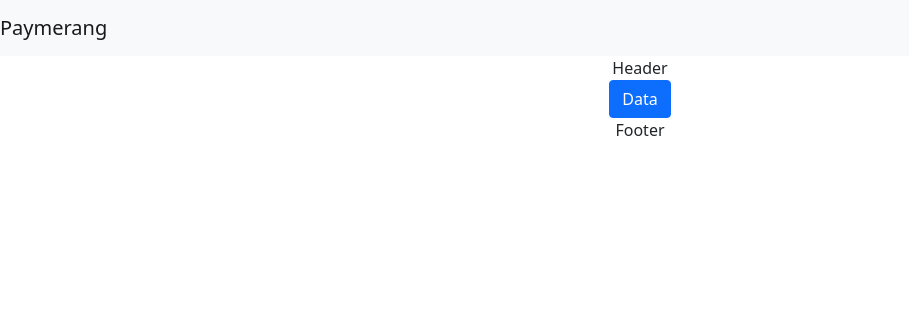
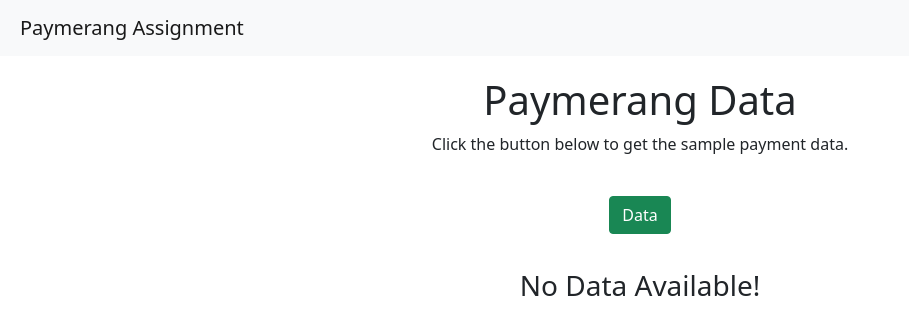
Before and after one commit to Kbenjamin92/Paymerang-Exercise, a React (Create React App) app in the folder client/: page / in a window 1280 px wide. Shown: the top 334 px of the page, without its empty margins (0-909 px from the left). Built offline with nearby package versions, Linux system fonts and the light colour scheme.

Commit message:
working on fixing UI

```diff
--- a/client/src/App.js
+++ b/client/src/App.js
@@ -3,7 +3,6 @@
 import Navigation from './components/Navigation.js';
 import Header from './components/Header.js';
 import Main from './components/Main.js';
-import Footer from './components/Footer';
 
 
 const App = () => {
@@ -12,7 +11,6 @@
       <Navigation />
       <Header />
       <Main />
-      <Footer />
     </div>
   );
 }
--- a/client/src/components/Footer.js
+++ /dev/null
@@ -1,11 +0,0 @@
-import React from 'react'
-
-const Footer = () => {
-    return (
-        <div>
-            Footer
-        </div>
-    )
-}
-
-export default Footer
--- a/client/src/components/Header.js
+++ b/client/src/components/Header.js
@@ -1,9 +1,15 @@
 import React from 'react'
+import Jumbotron from 'react-bootstrap/Jumbotron'
 
 const Header = () => {
     return (
-        <div>
-            Header
+        <div style={{margin: "20px 0px 40px 0px"}}>
+            <Jumbotron fluid>
+                <h1>Paymerang Data</h1>
+                <p>
+                Click the button below to get the sample payment data.
+                </p>
+            </Jumbotron>
         </div>
     )
 }
--- a/client/src/components/Main.js
+++ b/client/src/components/Main.js
@@ -1,5 +1,4 @@
 import React, { useState } from 'react'
-import "../styles/Main.css"
 import axios from 'axios'
 import Button from 'react-bootstrap/Button'
 
@@ -18,12 +17,11 @@
     }
 
     // Render json data from state
-    const renderData = state.map((item, key) => {
+    const renderData =  state.length ? state.map((item, key) => {
         const renderRemittanceData = item.Remittance.map((data, key) => {
             return (
                 <div key={key}>
-
-                    <ul class="list-group list-group-flush" className="remittance-data">
+                    <ul class="list-group list-group" style={{marginBottom: "20px"}}>
                         <li class="list-group-item"><strong>Payor Name:</strong> {data.PayorName}</li>
                         <li class="list-group-item"><strong>Payor ID:</strong> {data.PayorId}</li>
                         <li class="list-group-item"><strong>Description:</strong> {data.Description}</li>
@@ -33,8 +31,8 @@
             )
         })
         return (
-            <div key={key} className="api-container">
-                <div className="data">
+            <div key={key} style={{display: "flex", justifyContent: "space-evenly"}}>
+                <div style={{marginBottom: "30px"}}>
                     <h2>Payee</h2>
                     <ul class="list-group list-group">
                         <li class="list-group-item"><strong>Name:</strong> {item.Payee.Name}</li>
@@ -48,25 +46,29 @@
                         <li class="list-group-item"><strong>Attention:</strong> {item.Payee.Attention}</li>
                         <li class="list-group-item"><strong>Submission Date:</strong> {item.Payee.SubmissionDate}</li>
                     </ul>
-                </div>
-                    <div className="data">
-                        <h2>Payment</h2>
-                        <ul  class="list-group list-group">
-                            <li class="list-group-item"><strong>PAN:</strong> {item.Payment.PAN}</li>
-                            <li class="list-group-item"><strong>CVV:</strong> {item.Payment.CVV}</li>
-                            <li class="list-group-item"><strong>Exp:</strong> {item.Payment.Exp}</li>
-                        </ul>
+                    <h2 style={{marginTop: "20px"}}>Payment</h2>
+                    <ul  class="list-group list-group">
+                        <li class="list-group-item"><strong>PAN:</strong> {item.Payment.PAN}</li>
+                        <li class="list-group-item"><strong>CVV:</strong> {item.Payment.CVV}</li>
+                        <li class="list-group-item"><strong>Exp:</strong> {item.Payment.Exp}</li>
+                    </ul>
                     </div>
-                    <div>
+
+                    <div className="remittance-data">
+                        <h2>Remittance</h2>
                         {renderRemittanceData}
                     </div>
             </div>
         )
-    })
+    }) : (
+        <div style={{textAlign: "center", margin: "35px"}}>
+            <h3>No Data Available!</h3>
+        </div>
+    )
     return (
         <div>
-            <Button onClick={() => getData()}>Data</Button>
-            <div className="container">
+            <Button variant="success" onClick={() => getData()}>Data</Button>
+            <div style={{textAlign: "start"}}>
                 {renderData}
             </div>
 
--- a/client/src/components/Navigation.js
+++ b/client/src/components/Navigation.js
@@ -5,7 +5,7 @@
     return (
         <div>
             <Navbar bg="light">
-                <Navbar.Brand>Paymerang</Navbar.Brand>
+                <Navbar.Brand style={{paddingLeft: "20px", }}>Paymerang Assignment</Navbar.Brand>
             </Navbar>
         </div>
     )
--- a/client/src/styles/Main.css
+++ /dev/null
@@ -1,17 +0,0 @@
-.container {
-    /* margin: 50px 60% 50px 50px; */
-    text-align: start;
-    /* margin-right: 40%;
-    padding-right: 40%; */
-}
-.data {
-    margin-bottom: 30px;
-}
-.remittance-data {
-    margin-bottom: 60px;
-}
-.api-container {
-    display: flex;
-    justify-content: space-evenly
-
-}
```
